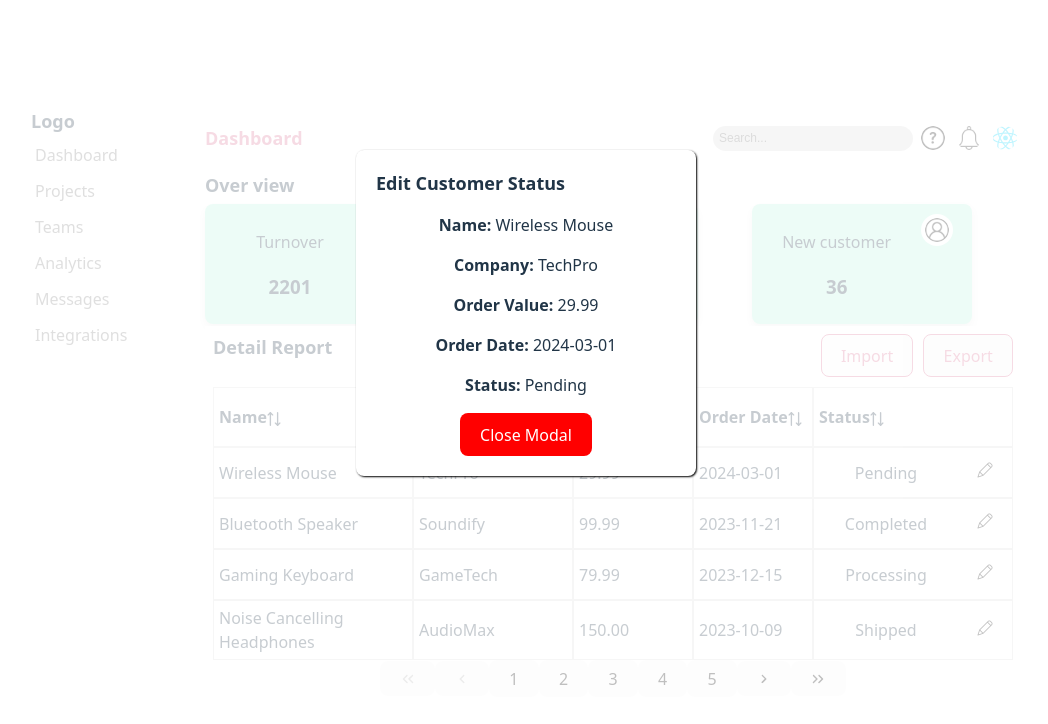
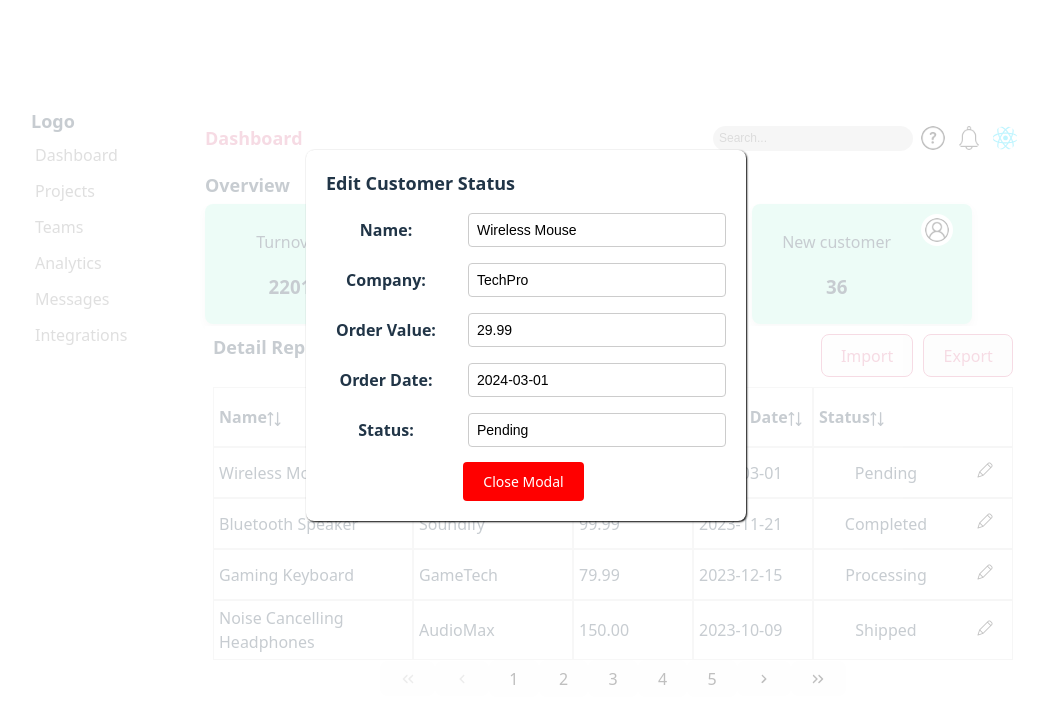
Before and after one commit to datt152/TranThanhDat_AppAdmin, a React (Vite) app: page / in a window 1280 px wide. Both pictures are taken after a click on the button 1099 px from the left and 472 px from the top of the page. Shown: the top 724 px of the page, without its empty margins (114-1162 px from the left). Built offline with nearby package versions, Linux system fonts and the light colour scheme; grey boxes are pictures that could not be loaded.

Commit message:
commit connect modal

```diff
--- a/package.json
+++ b/package.json
@@ -16,7 +16,8 @@
     "primereact": "^10.9.4",
     "react": "^19.0.0",
     "react-dom": "^19.0.0",
-    "react-modal": "^3.16.3"
+    "react-modal": "^3.16.3",
+    "react-router-dom": "^7.4.1"
   },
   "devDependencies": {
     "@eslint/js": "^9.21.0",
--- a/src/App.css
+++ b/src/App.css
@@ -189,9 +189,38 @@ justify-content: flex-end;
   background-color: white;
   padding: 20px;
   border-radius: 8px;
-  width: 300px;
+  width: 400px;
   margin: auto;
   margin-top: 150px;
   text-align: center;
   box-shadow: 1px 1px 2px black;
 }
+
+.Modal p {
+  display: flex;
+  justify-content: space-between;
+  align-items: center;
+  margin-bottom: 15px;
+}
+
+.Modal strong {
+  width: 30%;
+
+}
+
+.Modal input {
+  width: 60%;
+  padding: 8px;
+  border: 1px solid #ccc;
+  border-radius: 4px;
+  font-size: 14px;
+}
+
+.Modal button {
+  padding: 10px 20px;
+  border: none;
+  border-radius: 4px;
+  font-size: 14px;
+  cursor: pointer;
+
+}
--- a/src/App.jsx
+++ b/src/App.jsx
@@ -1,4 +1,5 @@
-import { useEffect } from "react";
+import { useEffect, useState } from "react";
+import { useParams } from "react-router-dom";
 import Modal from "react-modal";
 import "./App.css";
 import bellIcon from "./assets/bell.png";
@@ -8,7 +9,6 @@ import cartIcon from "./assets/shopping-cart.png";
 import userIcon from "./assets/user.png";
 import coinIcon from "./assets/coin.png";
 import editIcon from "./assets/pen.png";
-import { useState } from "react";
 import { DataTable } from "primereact/datatable";
 import { Column } from "primereact/column";
 
@@ -17,14 +17,17 @@ function App() {
   const [customers, setCustomers] = useState([]);
   const [isModalOpen, setIsModalOpen] = useState(false);
   const [modalContent, setModalContent] = useState(null);
+  const { customerId } = useParams();
 
   const openModal = (customer) => {
-    setModalContent(customer);
+    setModalContent({ ...customer });
     setIsModalOpen(true);
   };
+
   const closeModal = () => setIsModalOpen(false);
 
   useEffect(() => {
+
     fetch("/api/metrics.json")
       .then((response) => response.json())
       .then((data) => {
@@ -37,6 +40,7 @@ function App() {
           const reducedProfit = Math.floor(item.profit * 0.1);
           return sum + reducedProfit;
         }, 0);
+
         const totalsData = [
           { label: "Turnover", value: totalTurnoverValue, icon: cartIcon },
           { label: "Profit", value: totalProfitValue, icon: coinIcon },
@@ -44,12 +48,49 @@ function App() {
         ];
         setTotals(totalsData);
       });
+
     fetch("/api/customers.json")
       .then((response) => response.json())
       .then((data) => {
         setCustomers(data);
       });
   }, []);
+
+  useEffect(() => {
+    if (customerId) {
+      fetch(`/api/customers/${customerId}`)
+        .then((response) => response.json())
+        .then((data) => {
+          setModalContent(data);
+        });
+    }
+  }, [customerId]);
+
+  const handleEdit = () => {
+    if (modalContent && modalContent.id) {
+      fetch(`/api/customers/${modalContent.id}`, {
+        method: "PUT",
+        headers: {
+          "Content-Type": "application/json",
+        },
+        body: JSON.stringify(modalContent),
+      })
+        .then((response) => response.json())
+        .then(() => {
+          setCustomers((prevCustomers) =>
+            prevCustomers.map((customer) =>
+              customer.id === modalContent.id
+                ? { ...customer, ...modalContent }
+                : customer
+            )
+          );
+          closeModal();
+        })
+        .catch(() => {
+          alert("Error updating customer data!");
+        });
+    }
+  };
 
   return (
     <>
@@ -75,10 +116,9 @@ function App() {
           </div>
         </div>
         <div className="items">
-          <h2>Over view</h2>
+          <h2>Overview</h2>
           <div className="groupCard">
-            {totals.map((value, index) => {
-              return (
+            {totals.map((value, index) => (
               <div key={index} className="card">
                 <div className="cardContent">
                   <p>{value.label}</p>
@@ -88,8 +128,7 @@ function App() {
                   <img src={value.icon} alt="" />
                 </div>
               </div>
-              );
-            })}
+            ))}
           </div>
         </div>
         <div className="content">
@@ -107,30 +146,10 @@ function App() {
             sortMode="multiple"
             tableStyle={{ minWidth: "50rem" }}
           >
-            <Column
-              field="name"
-              header="Name"
-              sortable
-              style={{ width: "25%" }}
-            ></Column>
-            <Column
-              field="company"
-              header="Company"
-              sortable
-              style={{ width: "20%" }}
-            ></Column>
-            <Column
-              field="orderValue"
-              header="Order Value"
-              sortable
-              style={{ width: "15%" }}
-            ></Column>
-            <Column
-              field="orderDate"
-              header="Order Date"
-              sortable
-              style={{ width: "15%" }}
-            ></Column>
+            <Column field="name" header="Name" sortable style={{ width: "25%" }}></Column>
+            <Column field="company" header="Company" sortable style={{ width: "20%" }}></Column>
+            <Column field="orderValue" header="Order Value" sortable style={{ width: "15%" }}></Column>
+            <Column field="orderDate" header="Order Date" sortable style={{ width: "15%" }}></Column>
             <Column
               field="status"
               header="Status"
@@ -141,7 +160,10 @@ function App() {
                   <div className="status-text">
                     <span>{rowData.status}</span>
                   </div>
-                  <button className="edit-button" onClick={() => openModal(rowData)}>
+                  <button
+                    className="edit-button"
+                    onClick={() => openModal(rowData)}
+                  >
                     <img src={editIcon} alt="" />
                   </button>
                 </div>
@@ -150,6 +172,7 @@ function App() {
           </DataTable>
         </div>
       </div>
+
       <Modal
         isOpen={isModalOpen}
         onRequestClose={closeModal}
@@ -159,12 +182,52 @@ function App() {
         <h2>Edit Customer Status</h2>
         {modalContent && (
           <div>
-            <p><strong>Name:</strong> {modalContent.name}</p>
-            <p><strong>Company:</strong> {modalContent.company}</p>
-            <p><strong>Order Value:</strong> {modalContent.orderValue}</p>
-            <p><strong>Order Date:</strong> {modalContent.orderDate}</p>
-            <p><strong>Status:</strong> {modalContent.status}</p>
-            <button style={{backgroundColor: "red", color: "white"}} onClick={closeModal}>Close Modal</button>
+            <p>
+              <strong>Name:</strong>
+              <input
+                type="text"
+                value={modalContent.name}
+                />
+            </p>
+            <p>
+              <strong>Company:</strong>
+              <input
+                type="text"
+                value={modalContent.company}
+              />
+            </p>
+            <p>
+              <strong>Order Value:</strong>
+              <input
+                type="text"
+                value={modalContent.orderValue}
+              />
+            </p>
+            <p>
+              <strong>Order Date:</strong>
+              <input
+                type="text"
+                value={modalContent.orderDate}
+                />
+            </p>
+            <p>
+              <strong>Status:</strong>
+              <input
+                type="text"
+                value={modalContent.status}
+                />
+            </p>
+
+            <button
+              style={{
+                backgroundColor: "red",
+                color: "white",
+                marginRight: "5px",
+              }}
+              onClick={closeModal}
+            >
+              Close Modal
+            </button>
           </div>
         )}
       </Modal>
```
Also changed, not shown: 1 other file (tests, documents, lock files or other folders). Lines whose indentation alone changed are shown as unchanged.
